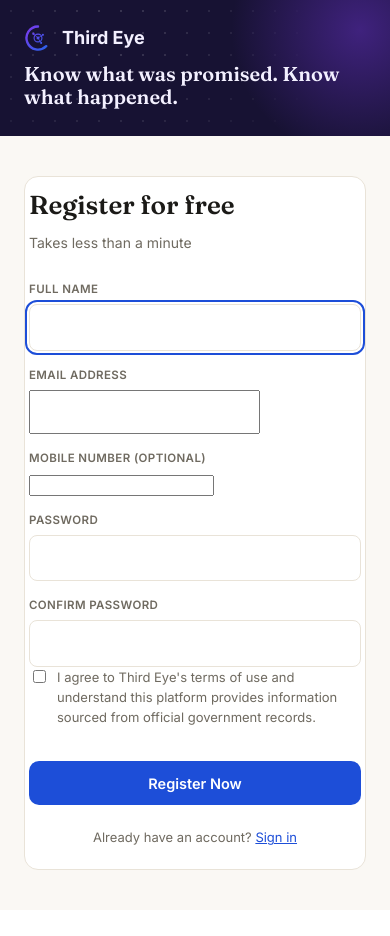
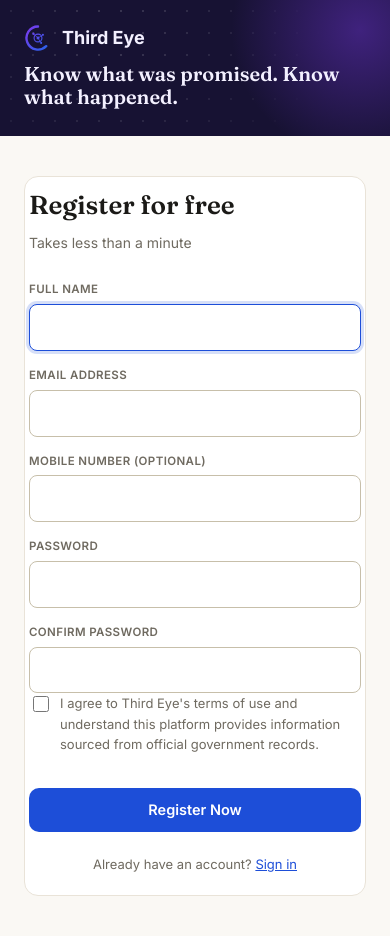
Before and after one commit to skedcom-web/Thirdeye, a FastAPI app: page /register in a window 390 px wide. Before the commit the page ends 870 px from the top, so only its background shows below. Run offline with FastAPI, Linux system fonts and the light colour scheme.

Commit message:
Fix real form input styling gap: missing types, invisible borders
You pointed out exactly the right thing: on the register form, Full
Name and the password fields looked fine but Email and Mobile looked
like a completely different, unstyled form control -- small, plain
rectangles instead of full-width fields with the app's usual border.

Root cause: the global input CSS selector list only covered
type=text/number/password/textarea/select -- it never included
type=email or type=tel. Those two fields were silently falling back to
the browser's own bare UA-stylesheet input the whole time, which looks
nothing like its styled siblings (different border, different width,
different everything). This was a real, confirmed gap, not a rendering
glitch -- register.html's email/mobile fields are literally
type="email"/type="tel".

- Added every realistic text-like input type to one shared selector
  list (text, email, tel, url, search, number, password, date) so no
  field can silently fall through to unstyled browser defaults again --
  fixed in both the base rule and the mobile-only font-size override,
  which had the same gap.
- Introduced --input-border, a token distinctly darker/more visible
  than --panel-border in every theme. Reusing --panel-border for input
  fields (what the styled fields were doing) meant "the border you can
  see a form field by" and "the whisper-thin edge of a card" were the
  same color -- on white, that border was practically invisible, which
  is why even the "correctly styled" fields looked borderless in your
  screenshot.
- Added visible hover/focus states (border darkens on hover, accent
  color + soft glow on focus) so a field's interactive state is
  obvious, not just its resting state.
- Recolored checkboxes/radios with accent-color to match the brand
  instead of the bare browser-default checkbox.
- Removed dead CSS left over from the six-theme-to-three reduction
  (unused .cat-* rules for the removed Aurora theme).

Verified via a real page load with the theme persisted through
localStorage (the actual way users experience a theme, not a runtime
attribute toggle) that all five register fields -- text, email, tel,
and both password fields -- now share the exact same border color and
100%-width sizing in Light, Dark, and Glass. Full suite: 377 passed,
zero regressions (CSS/template only).

```diff
--- a/goengine/workbench/static/theme.css
+++ b/goengine/workbench/static/theme.css
@@ -13,6 +13,11 @@
   --bg-elevated: #ffffff;
   --panel: #ffffff;
   --panel-border: #e9e3d8;
+  /* Deliberately darker/more visible than --panel-border: a card's edge
+     can be a whisper, but a form field a citizen needs to type into
+     cannot -- confirmed live, --panel-border on white read as no border
+     at all on the register form. */
+  --input-border: #c7bfaa;
   --ink: #1b1a17;
   --muted: #6f6a60;
   --accent: #1d4ed8;
@@ -52,6 +57,7 @@
   --bg-elevated: #12161f;
   --panel: #12161f;
   --panel-border: #262c3a;
+  --input-border: #3a4256;
   --ink: #e9edf5;
   --muted: #9aa4b7;
   --accent: #6d8dff;
@@ -87,6 +93,7 @@
   --bg-elevated: rgba(255, 255, 255, .42);
   --panel: rgba(255, 255, 255, .38);
   --panel-border: rgba(255, 255, 255, .55);
+  --input-border: rgba(23, 27, 46, .32);
   --ink: #171b2e;
   --muted: #4b5468;
   --accent: #6d28d9;
@@ -239,9 +246,30 @@ button:focus-visible, a:focus-visible, input:focus-visible, select:focus-visible
   outline: 2px solid var(--accent); outline-offset: 2px;
 }
 
-input[type=text], input[type=number], input[type=password], textarea, select {
-  border: 1px solid var(--panel-border); border-radius: var(--radius-sm); padding: 6px 8px;
+/* Every text-like input type, one list -- a selector list missing a type
+   (email/tel were missing here) means that field silently falls back to
+   the browser's own UA-stylesheet input, which looks nothing like its
+   siblings: different border, different width, different everything.
+   Confirmed live on the register form (full_name/password got this rule,
+   email/mobile silently didn't, side by side in the same form). */
+input[type=text], input[type=email], input[type=tel], input[type=url],
+input[type=search], input[type=number], input[type=password], input[type=date],
+textarea, select {
+  border: 1px solid var(--input-border); border-radius: var(--radius-sm); padding: 9px 12px;
   font: inherit; width: 100%; background: var(--bg-elevated); color: var(--ink);
+  transition: border-color .15s ease, box-shadow .15s ease;
+}
+input[type=text]:hover, input[type=email]:hover, input[type=tel]:hover, input[type=url]:hover,
+input[type=search]:hover, input[type=number]:hover, input[type=password]:hover, input[type=date]:hover,
+textarea:hover, select:hover { border-color: var(--muted); }
+input[type=text]:focus, input[type=email]:focus, input[type=tel]:focus, input[type=url]:focus,
+input[type=search]:focus, input[type=number]:focus, input[type=password]:focus, input[type=date]:focus,
+textarea:focus, select:focus {
+  outline: none; border-color: var(--accent);
+  box-shadow: 0 0 0 3px color-mix(in srgb, var(--accent) 18%, transparent);
+}
+input[type=checkbox], input[type=radio] {
+  accent-color: var(--accent); width: 16px; height: 16px; flex-shrink: 0; cursor: pointer;
 }
 form.inline { display: flex; gap: 6px; align-items: center; flex-wrap: wrap; }
 .muted { color: var(--muted); }
@@ -768,12 +796,6 @@ footer.site-footer a { color: var(--muted); }
 :root[data-theme="dark"] .cat-water    { background: #0c2f38; color: #22d3ee; }
 :root[data-theme="dark"] .cat-agri     { background: #123421; color: #4ade80; }
 :root[data-theme="dark"] .cat-community{ background: #2c1f56; color: #c084fc; }
-:root[data-theme="aurora"] .cat-roads    { background: #3a2c08; color: #fcd34d; }
-:root[data-theme="aurora"] .cat-health   { background: #3a1620; color: #fca5a5; }
-:root[data-theme="aurora"] .cat-edu      { background: #0e1f40; color: #60a5fa; }
-:root[data-theme="aurora"] .cat-water    { background: #0a2832; color: #67e8f9; }
-:root[data-theme="aurora"] .cat-agri     { background: #113328; color: #6ee7b7; }
-:root[data-theme="aurora"] .cat-community{ background: #2c2166; color: #c084fc; }
 
 .chip-row { display: flex; gap: 10px; flex-wrap: wrap; justify-content: center; margin: 28px 0; }
 .chip-row .chip {
@@ -1049,7 +1071,8 @@ footer.site-footer {
   .theme-toggle button { min-height: 36px; padding: 7px 11px; }
   .nav-toggle { min-width: 44px; min-height: 44px; }
 
-  input[type=text], input[type=number], input[type=password], input[type=email],
+  input[type=text], input[type=email], input[type=tel], input[type=url],
+  input[type=search], input[type=number], input[type=password], input[type=date],
   textarea, select { font-size: 16px; padding: 10px; min-height: 44px; }
 
   table { font-size: 12.5px; }
--- a/goengine/workbench/templates/base.html
+++ b/goengine/workbench/templates/base.html
@@ -7,7 +7,7 @@
 <link rel="preconnect" href="https://fonts.googleapis.com">
 <link rel="preconnect" href="https://fonts.gstatic.com" crossorigin>
 <link href="https://fonts.googleapis.com/css2?family=Inter:wght@400;500;600;700;800&display=swap" rel="stylesheet">
-<link rel="stylesheet" href="/static/theme.css?v=3">
+<link rel="stylesheet" href="/static/theme.css?v=5">
 {% from "_partials.html" import mark, theme_init_script %}
 {{ theme_init_script() }}
 </head>
@@ -122,7 +122,7 @@
 <main class="app-main">
 {% block content %}{% endblock %}
 </main>
-<script src="/static/theme.js?v=3" defer></script>
+<script src="/static/theme.js?v=5" defer></script>
 <script>
 // Nav group dropdowns
 document.addEventListener('DOMContentLoaded', function () {
--- a/goengine/workbench/templates/citizen_dashboard.html
+++ b/goengine/workbench/templates/citizen_dashboard.html
@@ -7,7 +7,7 @@
 <link rel="preconnect" href="https://fonts.googleapis.com">
 <link rel="preconnect" href="https://fonts.gstatic.com" crossorigin>
 <link href="https://fonts.googleapis.com/css2?family=Inter:wght@400;500;600;700;800;900&family=Fraunces:opsz,wght@9..144,400;9..144,500;9..144,600;9..144,700&display=swap" rel="stylesheet">
-<link rel="stylesheet" href="/static/theme.css?v=3">
+<link rel="stylesheet" href="/static/theme.css?v=5">
 {% from "_partials.html" import mark, theme_init_script, public_header %}
 {{ theme_init_script() }}
 </head>
@@ -102,6 +102,6 @@
   <p class="footer-copy">© 2026 Third Eye. Built on official Tamil Nadu government records.</p>
 </footer>
 
-<script src="/static/theme.js?v=3" defer></script>
+<script src="/static/theme.js?v=5" defer></script>
 </body>
 </html>
--- a/goengine/workbench/templates/citizen_login.html
+++ b/goengine/workbench/templates/citizen_login.html
@@ -7,7 +7,7 @@
 <link rel="preconnect" href="https://fonts.googleapis.com">
 <link rel="preconnect" href="https://fonts.gstatic.com" crossorigin>
 <link href="https://fonts.googleapis.com/css2?family=Inter:wght@400;500;600;700;800&family=Fraunces:opsz,wght@9..144,400;9..144,500;9..144,600;9..144,700&display=swap" rel="stylesheet">
-<link rel="stylesheet" href="/static/theme.css?v=3">
+<link rel="stylesheet" href="/static/theme.css?v=5">
 {% from "_partials.html" import mark, theme_init_script %}
 {{ theme_init_script() }}
 </head>
@@ -48,6 +48,6 @@
     </div>
   </div>
 </div>
-<script src="/static/theme.js?v=3" defer></script>
+<script src="/static/theme.js?v=5" defer></script>
 </body>
 </html>
--- a/goengine/workbench/templates/landing.html
+++ b/goengine/workbench/templates/landing.html
@@ -9,7 +9,7 @@
 <link rel="preconnect" href="https://fonts.googleapis.com">
 <link rel="preconnect" href="https://fonts.gstatic.com" crossorigin>
 <link href="https://fonts.googleapis.com/css2?family=Inter:wght@400;500;600;700;800;900&family=Fraunces:opsz,wght@9..144,400;9..144,500;9..144,600;9..144,700&display=swap" rel="stylesheet">
-<link rel="stylesheet" href="/static/theme.css?v=3">
+<link rel="stylesheet" href="/static/theme.css?v=5">
 {% from "_partials.html" import mark, tn_map, theme_init_script, theme_picker %}
 {{ theme_init_script() }}
 </head>
@@ -420,6 +420,6 @@
   <p class="footer-copy">© 2026 Third Eye. Built on official Tamil Nadu government records.</p>
 </footer>
 
-<script src="/static/theme.js?v=3" defer></script>
+<script src="/static/theme.js?v=5" defer></script>
 </body>
 </html>
--- a/goengine/workbench/templates/login.html
+++ b/goengine/workbench/templates/login.html
@@ -7,7 +7,7 @@
 <link rel="preconnect" href="https://fonts.googleapis.com">
 <link rel="preconnect" href="https://fonts.gstatic.com" crossorigin>
 <link href="https://fonts.googleapis.com/css2?family=Inter:wght@400;500;600;700;800&family=Fraunces:opsz,wght@9..144,400;9..144,500;9..144,600;9..144,700&display=swap" rel="stylesheet">
-<link rel="stylesheet" href="/static/theme.css?v=3">
+<link rel="stylesheet" href="/static/theme.css?v=5">
 {% from "_partials.html" import mark, theme_init_script %}
 {{ theme_init_script() }}
 </head>
@@ -50,6 +50,6 @@
     </div>
   </div>
 </div>
-<script src="/static/theme.js?v=3" defer></script>
+<script src="/static/theme.js?v=5" defer></script>
 </body>
 </html>
--- a/goengine/workbench/templates/orders_detail.html
+++ b/goengine/workbench/templates/orders_detail.html
@@ -9,7 +9,7 @@
 <link rel="preconnect" href="https://fonts.googleapis.com">
 <link rel="preconnect" href="https://fonts.gstatic.com" crossorigin>
 <link href="https://fonts.googleapis.com/css2?family=Inter:wght@400;500;600;700;800;900&family=Fraunces:opsz,wght@9..144,400;9..144,500;9..144,600;9..144,700&display=swap" rel="stylesheet">
-<link rel="stylesheet" href="/static/theme.css?v=3">
+<link rel="stylesheet" href="/static/theme.css?v=5">
 {% from "_partials.html" import mark, theme_init_script, public_header %}
 {{ theme_init_script() }}
 </head>
@@ -101,6 +101,6 @@
   <p class="footer-copy">© 2026 Third Eye. Built on official Tamil Nadu government records.</p>
 </footer>
 
-<script src="/static/theme.js?v=3" defer></script>
+<script src="/static/theme.js?v=5" defer></script>
 </body>
 </html>
--- a/goengine/workbench/templates/orders_list.html
+++ b/goengine/workbench/templates/orders_list.html
@@ -9,7 +9,7 @@
 <link rel="preconnect" href="https://fonts.googleapis.com">
 <link rel="preconnect" href="https://fonts.gstatic.com" crossorigin>
 <link href="https://fonts.googleapis.com/css2?family=Inter:wght@400;500;600;700;800;900&family=Fraunces:opsz,wght@9..144,400;9..144,500;9..144,600;9..144,700&display=swap" rel="stylesheet">
-<link rel="stylesheet" href="/static/theme.css?v=3">
+<link rel="stylesheet" href="/static/theme.css?v=5">
 {% from "_partials.html" import mark, theme_init_script, public_header %}
 {{ theme_init_script() }}
 </head>
@@ -119,6 +119,6 @@
   <p class="footer-copy">© 2026 Third Eye. Built on official Tamil Nadu government records.</p>
 </footer>
 
-<script src="/static/theme.js?v=3" defer></script>
+<script src="/static/theme.js?v=5" defer></script>
 </body>
 </html>
--- a/goengine/workbench/templates/register.html
+++ b/goengine/workbench/templates/register.html
@@ -8,7 +8,7 @@
 <link rel="preconnect" href="https://fonts.googleapis.com">
 <link rel="preconnect" href="https://fonts.gstatic.com" crossorigin>
 <link href="https://fonts.googleapis.com/css2?family=Inter:wght@400;500;600;700;800&family=Fraunces:opsz,wght@9..144,400;9..144,500;9..144,600;9..144,700&display=swap" rel="stylesheet">
-<link rel="stylesheet" href="/static/theme.css?v=3">
+<link rel="stylesheet" href="/static/theme.css?v=5">
 {% from "_partials.html" import mark, theme_init_script %}
 {{ theme_init_script() }}
 </head>
@@ -65,6 +65,6 @@
     </div>
   </div>
 </div>
-<script src="/static/theme.js?v=3" defer></script>
+<script src="/static/theme.js?v=5" defer></script>
 </body>
 </html>
--- a/goengine/workbench/templates/setup.html
+++ b/goengine/workbench/templates/setup.html
@@ -7,7 +7,7 @@
 <link rel="preconnect" href="https://fonts.googleapis.com">
 <link rel="preconnect" href="https://fonts.gstatic.com" crossorigin>
 <link href="https://fonts.googleapis.com/css2?family=Inter:wght@400;500;600;700;800&family=Fraunces:opsz,wght@9..144,400;9..144,500;9..144,600;9..144,700&display=swap" rel="stylesheet">
-<link rel="stylesheet" href="/static/theme.css?v=3">
+<link rel="stylesheet" href="/static/theme.css?v=5">
 {% from "_partials.html" import mark, theme_init_script %}
 {{ theme_init_script() }}
 </head>
@@ -44,6 +44,6 @@
     </div>
   </div>
 </div>
-<script src="/static/theme.js?v=3" defer></script>
+<script src="/static/theme.js?v=5" defer></script>
 </body>
 </html>
```
